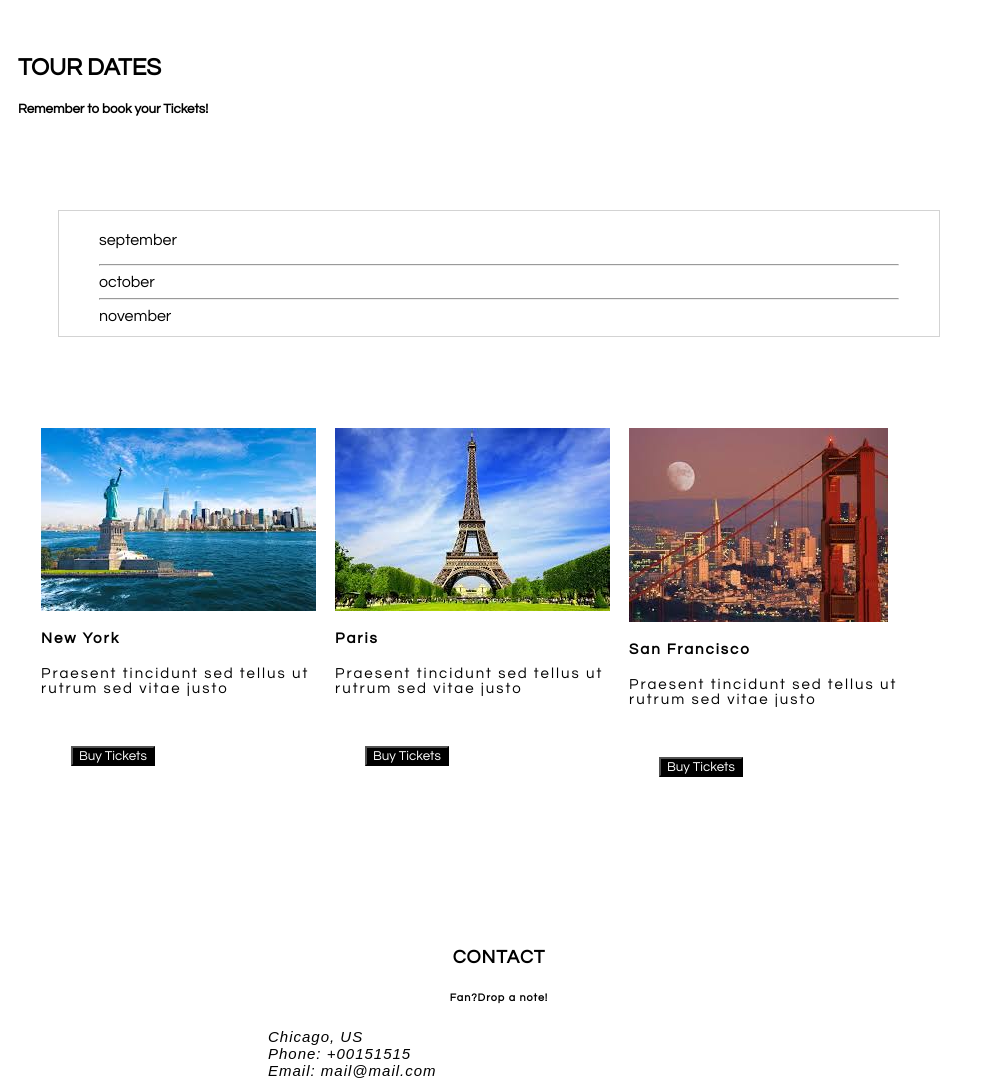
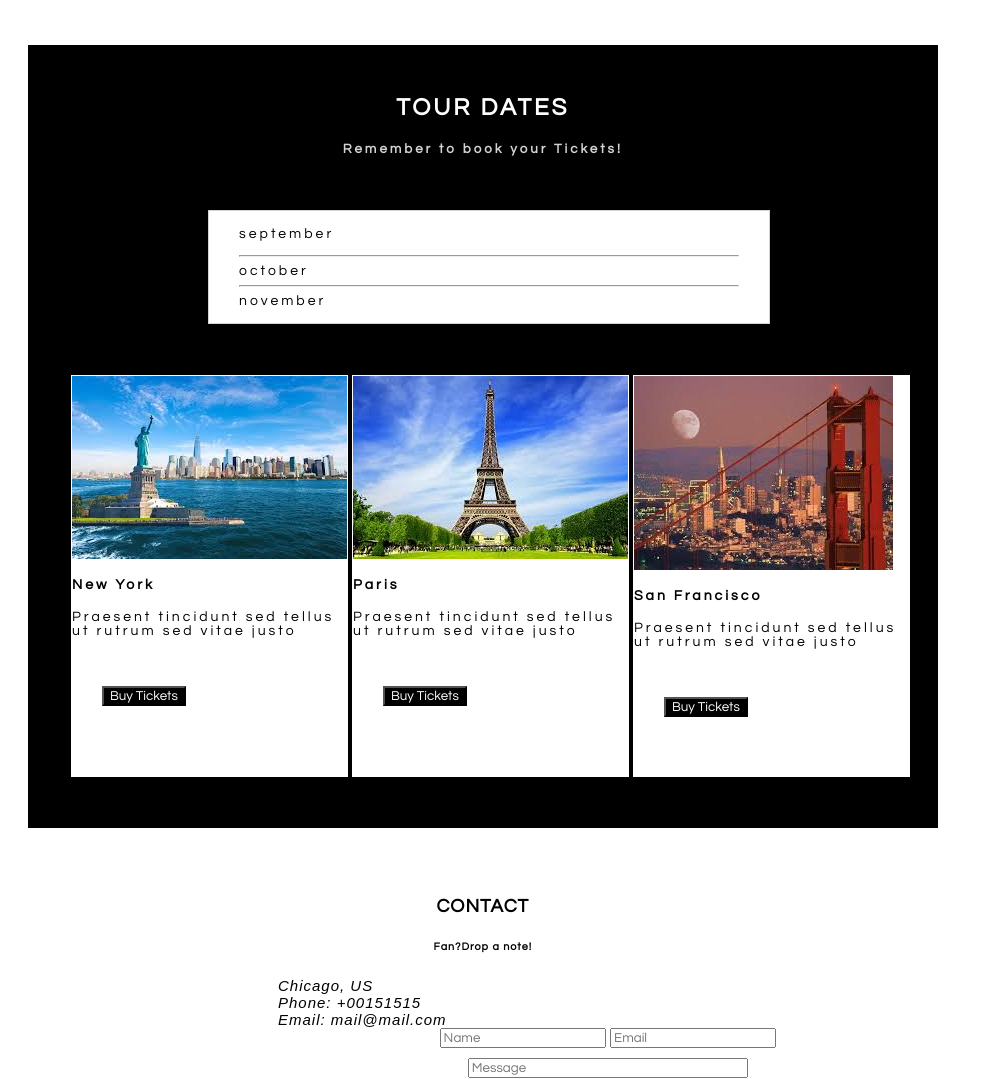
Before and after one commit to supritha1406/HTML-CSS-Challenges, a plain HTML site: page DailyTask/Task1/index.html in a window 1280 px wide. Shown: the part 934-2013 px from the top of the page, without its empty margins (0-985 px from the left). Drawn offline with Linux system fonts and the light colour scheme.

Commit message:
Update style.css

```diff
--- a/DailyTask/Task1/style.css
+++ b/DailyTask/Task1/style.css
@@ -3,7 +3,7 @@
     }
 
     body{
-      margin: 15px;
+      margin: 25px;
     }
     header{
     width: 100%;
@@ -80,76 +80,58 @@
       font-size: small;
       text-align: center;
     }
-    .band-section p.three{
-      text-align: left;
-    }
-    /*.band-section p.four{
-      text-align: center;
-    }
-    .band-section p.five{
-      text-align: right;
-    }*/
 
-  .tour-dates{
+  .tour-dates-section{
       letter-spacing: 3px;
       background-color: black;
       padding-top: 30px;
     }
-    .tour-dates h2{
+    .tour-dates-section h2{
       text-align: center;
       color: white;
     }
-    .tour-dates h5{
+    .tour-dates-section h5{
       text-align: center;
       color:lightgrey;
     }
     .box1{
     background-color: white;
-    width: 800px;
+    font-size: 14px;
+    width: 500px;
     height: 80px;
     border: 1px solid lightgrey;
-    padding: 40px;
-    padding-top: 5px;
-    margin: 40px;
+    padding: 30px;
+    padding-top: 2px;
     color: black;
-    /*align at center*/
+    margin-left: 180px;
     }
     .nyc{
-      border: white;
-      width: 270px;
+      border: 1px solid white;
+      background-color: white;
+      color: black;
+      font-size: 14px;
       height: 400px;
-      background-color: #fff;
-      margin-left: 20px;
-      font-size: 15px;
-      letter-spacing: 2px;
+      width: 275px;
+      margin-left: 40px;
     }
-     .paris{
-      border: white;
-      width: 270px;
-      height: 400px;
-      background-color: #fff;
-      margin-left: 20px;
-      font-size: 15px;
-      letter-spacing: 2px;
-    }
+   /*
+   */
+   .paris{
+    border: 1px solid white;
+    background-color: white;
+    color: black;
+    font-size: 14px;
+    height: 400px;
+    width: 275px;
+  }
     .sfo{
-      border: white;
-      width: 270px;
-      height: 400px;
-      background-color: #fff;
-      margin-left: 20px;
-      font-size: 15px;
-      letter-spacing: 2px;
-    }
-    .tour-dates h4{
-      text-align: center;
-    }
-    .tour-dates button{
-      background-color: black;
-      color: white;
-      margin:20px 40px 20px 30px;
-    }
-
+    border: 1px solid white;
+    background-color: white;
+    color: black;
+    font-size: 14px;
+    height: 400px;
+    width: 275px;
+  }
   .contact{
       background-color: white;
       letter-spacing: 1px;
@@ -160,10 +142,6 @@
       font-family: arial ;
       font-size: 15px;
       text-align: left;
-      margin-left: 250px;
-      /*position*/
-    }
-    form{
       margin-left: 250px;
     }
     form .message{
```
